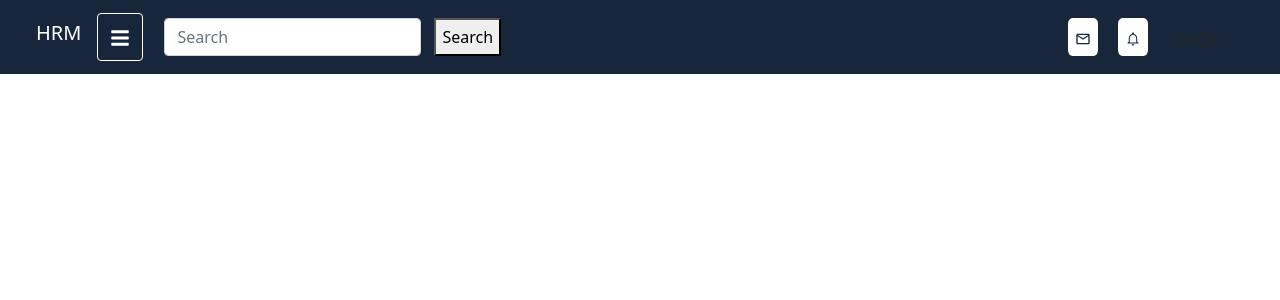
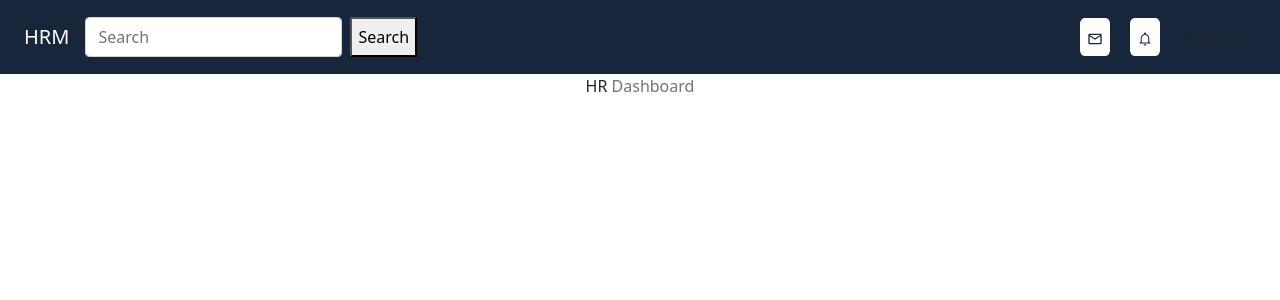
Before and after one commit to LeadTronics/hrm-lt, a React (Create React App) app: page /dashboard in a window 1280 px wide. Shown: the top 300 px of the page. Built offline with nearby package versions, Linux system fonts and the light colour scheme.

Commit message:
minotr changes

```diff
--- a/src/Components/Topbar/Topbar.js
+++ b/src/Components/Topbar/Topbar.js
@@ -16,7 +16,7 @@
             <div className='Topbar'>
                 <div className='sidebar-text-top'>
                     <div className='row'>
-                        <Navbar style={{ backgroundColor: "#17263a" }} expand={false} fixed="top">
+                        <Navbar style={{ backgroundColor: "#17263a" }} >
                             <Container fluid>
                                 <div className='d-flex'>
                                     <Navbar.Brand href="#" className='Dash-logo'>
@@ -28,10 +28,9 @@
                                             type="search"
                                             placeholder="Search"
                                             className="me-2 form-control"
-                                            style={{ margin: "5px" }}
                                             aria-label="Search"
                                         />
-                                        <button style={{ margin: "5px" }} variant="outline-success">Search</button>
+                                        <button variant="outline-success">Search</button>
                                     </form>
                                 </div>
                                 <div className='d-flex justify-content-center align-items-center top-drop-icon'>
```
